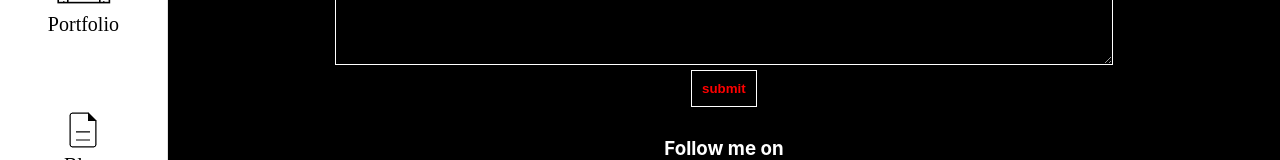
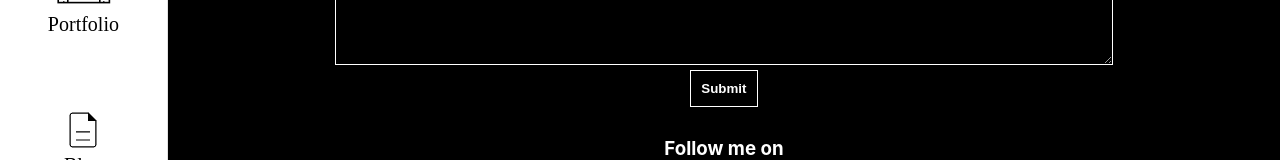
Before and after one commit to Shabeebkaruvath/Shabeeb, a React (Create React App) app: page /Shabeeb/contact in a window 1280 px wide. Shown: the part 368-528 px from the top of the page. Built offline with nearby package versions, Linux system fonts and the light colour scheme; a web font is replaced by a local one.

Commit message:
some random changes

```diff
--- a/public/index.html
+++ b/public/index.html
@@ -2,7 +2,7 @@
 <html lang="en">
   <head>
     <meta charset="utf-8" />
-    <link rel="icon" href="%PUBLIC_URL%/logo192.png" />
+
     <meta name="viewport" content="width=device-width, initial-scale=1" />
     <meta name="theme-color" content="#000000" />
     <meta
@@ -18,7 +18,7 @@
 
 
     <link rel="apple-touch-icon" href="%PUBLIC_URL%/logo192.png" />
-
+    <link rel="icon" href="%PUBLIC_URL%/logo192.png" />
     <link rel="manifest" href="%PUBLIC_URL%/manifest.json" />
 
     <title>Shabeeb | Personal Website</title>
--- a/src/content/About/About.css
+++ b/src/content/About/About.css
@@ -115,7 +115,7 @@ p {
     text-align: start;
     font-weight: bold;
     font-family: "serif";
-    font-size: 13px;
+    font-size: 14px;
     margin-top: 10px;
   }
 }
@@ -162,7 +162,7 @@ p {
     text-align: start;
     font-weight: bold;
     font-family: "serif";
-    font-size: 13px;
+    font-size: 14px;
     margin-top: 10px;
   }
 }
@@ -220,7 +220,7 @@ p {
     text-align: start;
     font-weight: bold;
     font-family: "serif";
-    font-size: 13px;
+    font-size: 14px;
     margin-top: 10px;
   }
 }
--- a/src/content/About/About.jsx
+++ b/src/content/About/About.jsx
@@ -26,7 +26,7 @@ function About() {
               </a>
             </li>
             <li>Email : shabeebkaruvath@gmail.com</li>
-            <li>Freelansce : Available</li>
+            <li>Freelance : Available</li>
             <li>Skills : Reactjs, Javascript, JSX, HTML, CSS</li>
           </ol>
         </div>
--- a/src/content/Contact/Contact.css
+++ b/src/content/Contact/Contact.css
@@ -50,7 +50,7 @@ label {
   border: 1px solid white;
   border-radius: 0px;
   padding: 10px;
-  color: rgb(255, 0, 0);
+  color: rgb(255, 255, 255);
   font-weight: 900;
 }
 
@@ -59,13 +59,14 @@ textarea {
   border: 1px solid white;
   border-radius: 0px;
   padding: 10px;
-  color: rgb(255, 0, 0);
+  color: rgb(255, 255, 255);
 }
 .textarea {
   margin-top: 25px;
 }
 .submit {
   margin-top: 5px;
+  cursor: pointer;
 }
 .submit:hover {
   margin-top: 5px;
@@ -73,6 +74,7 @@ textarea {
   background-color: white;
   border-radius: 0px;
   width: 70px;
+  cursor: pointer;
 }
 .social {
   margin-top: 30px;
--- a/src/content/Contact/Contact.jsx
+++ b/src/content/Contact/Contact.jsx
@@ -26,7 +26,7 @@ function Contact() {
           </label>
           <textarea name="" id="" cols="30" rows="10" gname="message" required></textarea>
         </div>
-        <input type="submit" value="submit" className="submit" />
+        <input type="submit" value="Submit" className="submit" />
       </form >
       <div className="social">
         <h3>Follow me on</h3>
```
Also changed, not shown: 12 other files (tests, documents, lock files or other folders).
